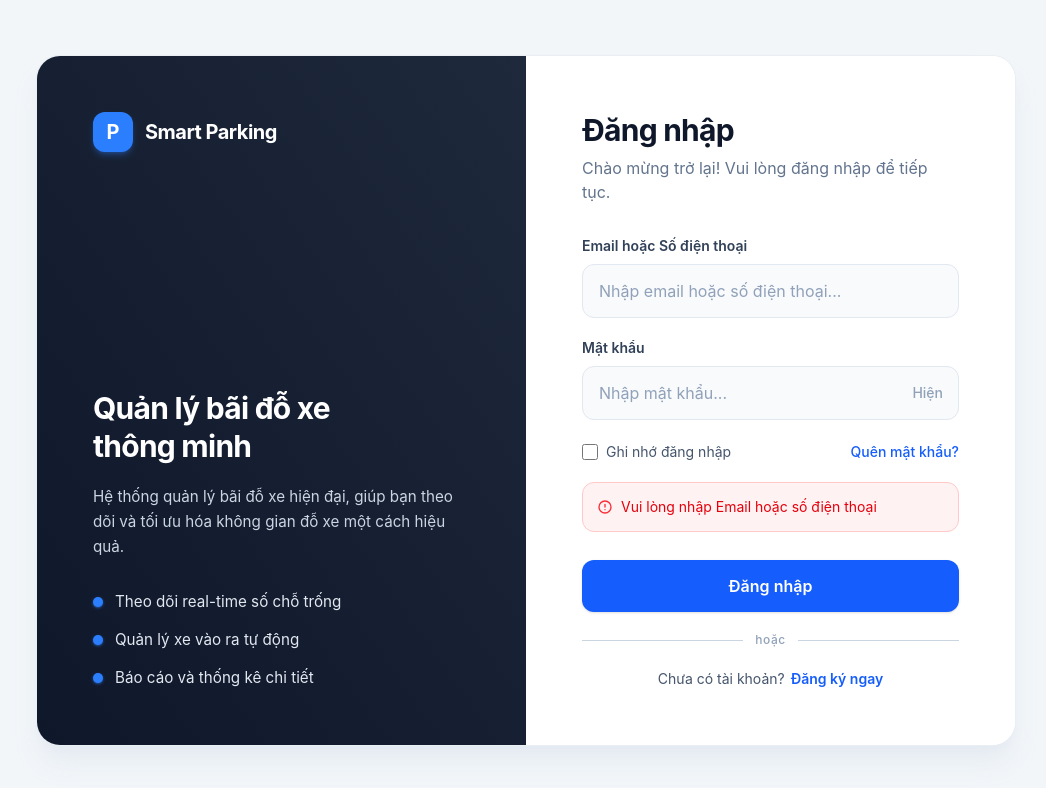
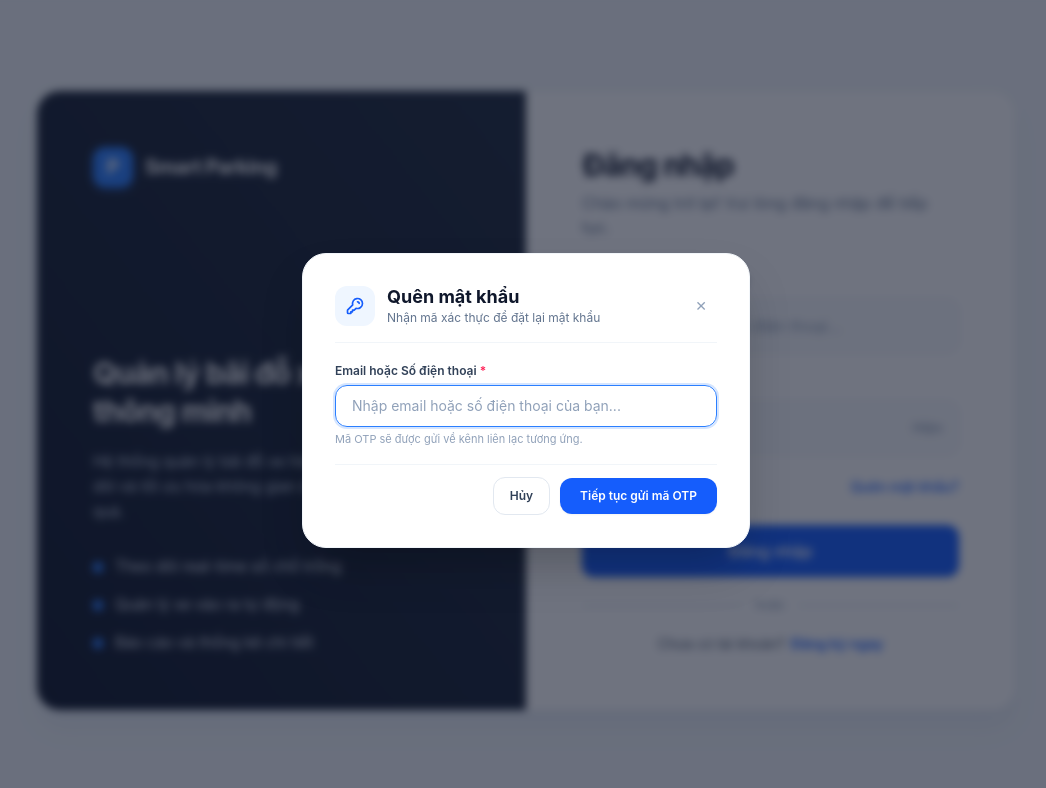
Before and after one commit to quan-ly-bai-dau-xe/parking_management_frontend, a React (Vite) app: page /login in a window 1280 px wide. Both pictures are taken after a click on the button "Quên mật khẩu?". Shown: the top 788 px of the page, without its empty margins (114-1160 px from the left). Built offline with nearby package versions, Linux system fonts and the light colour scheme.

Commit message:
#1 - Thêm modal nhập email sđt khi quên mật khẩu

```diff
--- /dev/null
+++ b/src/components/ForgotPasswordModal.jsx
@@ -0,0 +1,142 @@
+import { useState, useEffect } from "react";
+
+export default function ForgotPasswordModal({
+  isOpen,
+  initialAccount = "",
+  onClose,
+  onSuccess,
+}) {
+  const [account, setAccount] = useState("");
+  const [error, setError] = useState("");
+  const [loading, setLoading] = useState(false);
+
+  useEffect(() => {
+    if (isOpen) {
+      setAccount(initialAccount || "");
+      setError("");
+      setLoading(false);
+    }
+  }, [isOpen, initialAccount]);
+
+  if (!isOpen) return null;
+
+  const handleSubmit = (e) => {
+    e.preventDefault();
+    const cleanAccount = account.trim();
+
+    if (!cleanAccount) {
+      setError("Vui lòng nhập Email hoặc Số điện thoại.");
+      return;
+    }
+
+    setLoading(true);
+    setError("");
+
+    // Giả lập gửi yêu cầu cấp mã xác thực OTP
+    setTimeout(() => {
+      setLoading(false);
+      if (onSuccess) {
+        onSuccess(cleanAccount);
+      }
+    }, 400);
+  };
+
+  return (
+    <div
+      role="dialog"
+      aria-modal="true"
+      className="fixed inset-0 z-50 flex items-center justify-center p-4 bg-slate-900/60 backdrop-blur-xs animate-fadeIn font-sans"
+    >
+      <div className="w-full max-w-md bg-white rounded-3xl shadow-2xl border border-slate-100 overflow-hidden p-6 sm:p-8 animate-in fade-in zoom-in-95 duration-150">
+
+        {/* Header Modal */}
+        <div className="flex items-center justify-between pb-4 border-b border-slate-100">
+          <div className="flex items-center gap-3">
+            <div className="w-10 h-10 rounded-xl bg-blue-50 text-blue-600 flex items-center justify-center shrink-0">
+              <svg className="w-5 h-5" fill="none" stroke="currentColor" viewBox="0 0 24 24">
+                <path strokeLinecap="round" strokeLinejoin="round" strokeWidth="2" d="M15 7a2 2 0 012 2m4 0a6 6 0 01-7.743 5.743L11 17H9v2H7v2H4a1 1 0 01-1-1v-2.586a1 1 0 01.293-.707l5.964-5.964A6 6 0 1121 9z" />
+              </svg>
+            </div>
+            <div>
+              <h3 className="text-lg font-bold text-slate-900 leading-tight">
+                Quên mật khẩu
+              </h3>
+              <p className="text-xs text-slate-500 mt-0.5">
+                Nhận mã xác thực để đặt lại mật khẩu
+              </p>
+            </div>
+          </div>
+
+          <button
+            type="button"
+            onClick={onClose}
+            className="w-8 h-8 rounded-lg text-slate-400 hover:text-slate-600 hover:bg-slate-100 flex items-center justify-center text-sm transition-colors cursor-pointer"
+          >
+            ✕
+          </button>
+        </div>
+
+        {/* Form nhập tài khoản */}
+        <form onSubmit={handleSubmit} className="pt-5 space-y-4">
+          <div>
+            <label
+              htmlFor="forgotAccountInput"
+              className="block text-xs font-semibold text-slate-700 mb-1.5"
+            >
+              Email hoặc Số điện thoại <span className="text-rose-500">*</span>
+            </label>
+            <input
+              type="text"
+              id="forgotAccountInput"
+              value={account}
+              onChange={(e) => {
+                setAccount(e.target.value);
+                if (error) setError("");
+              }}
+              placeholder="Nhập email hoặc số điện thoại của bạn..."
+              autoFocus
+              className="w-full px-4 py-2.5 rounded-xl border border-slate-200 text-xs sm:text-sm text-slate-800 focus:outline-none focus:ring-2 focus:ring-blue-500/20 focus:border-blue-500 transition-all placeholder:text-slate-400"
+            />
+            <span className="block text-[11px] text-slate-400 mt-1">
+              Mã OTP sẽ được gửi về kênh liên lạc tương ứng.
+            </span>
+          </div>
+
+          {error && (
+            <div className="p-3 bg-rose-50 border border-rose-200 text-rose-600 rounded-xl text-xs flex items-center gap-2">
+              <svg className="w-4 h-4 shrink-0 text-rose-500" fill="none" stroke="currentColor" viewBox="0 0 24 24">
+                <path strokeLinecap="round" strokeLinejoin="round" strokeWidth="2" d="M12 8v4m0 4h.01M21 12a9 9 0 11-18 0 9 9 0 0118 0z" />
+              </svg>
+              <span>{error}</span>
+            </div>
+          )}
+
+          <div className="flex items-center justify-end gap-2.5 pt-3 border-t border-slate-100">
+            <button
+              type="button"
+              onClick={onClose}
+              disabled={loading}
+              className="px-4 py-2.5 rounded-xl border border-slate-200 hover:bg-slate-50 text-slate-700 font-semibold text-xs transition-colors cursor-pointer"
+            >
+              Hủy
+            </button>
+            <button
+              type="submit"
+              disabled={loading}
+              className="px-5 py-2.5 rounded-xl bg-blue-600 hover:bg-blue-700 active:bg-blue-800 disabled:bg-blue-400 text-white font-semibold text-xs shadow-xs transition-all flex items-center gap-2 cursor-pointer"
+            >
+              {loading && (
+                <svg className="animate-spin h-3.5 w-3.5 text-white" fill="none" viewBox="0 0 24 24">
+                  <circle className="opacity-25" cx="12" cy="12" r="10" stroke="currentColor" strokeWidth="4" />
+                  <path className="opacity-75" fill="currentColor" d="M4 12a8 8 0 018-8v4a4 4 0 00-4 4H4z" />
+                </svg>
+              )}
+              <span>Tiếp tục gửi mã OTP</span>
+            </button>
+          </div>
+        </form>
+
+      </div>
+    </div>
+  );
+}
--- a/src/pages/LoginPage.jsx
+++ b/src/pages/LoginPage.jsx
@@ -2,6 +2,7 @@ import { useState, useEffect } from "react";
 import { useNavigate, useSearchParams } from "react-router-dom";
 import { authService } from "../services/authService";
 import { ROUTES } from "../config/navigation";
+import ForgotPasswordModal from "../components/ForgotPasswordModal";
 import OtpModal from "../components/OTPModal";
 import ResetPasswordModal from "../components/ResetPasswordModal";
 
@@ -19,11 +20,12 @@ export default function Login() {
   const [submittedStatus, setSubmittedStatus] = useState(null);
   const [notice, setNotice] = useState(null);
 
-  // Quản lý modal
+  // Quản lý modal: 'FORGOT' | 'OTP' | 'RESET' | null
   const [modal, setModal] = useState(null);
+  const [resetAccount, setResetAccount] = useState("");
   const [verifiedOtp, setVerifiedOtp] = useState("");
 
-  // Hỗ trợ tự động đăng nhập khi chạy môi trường dev (qua query param ?account=...&password=...&autologin=1)
+  // Hỗ trợ tự động đăng nhập khi chạy môi trường dev
   useEffect(() => {
     const accParam = searchParams.get("account");
     const pwdParam = searchParams.get("password");
@@ -56,6 +58,7 @@ export default function Login() {
         });
     }
   }, [searchParams, navigate]);
+
   const handleInputChange = (e) => {
     const { name, value, type, checked } = e.target;
     setFormData((prev) => ({
@@ -88,14 +91,12 @@ export default function Login() {
       });
   };
 
+  // Mở modal nhập email/SĐT trực tiếp mà không bắt buộc điền form đăng nhập trước
   const handleOpenForgotPassword = (e) => {
     e.preventDefault();
-    if (!formData.account.trim()) {
-      setErrorMessage("Vui lòng nhập Email hoặc số điện thoại");
-      return;
-    }
     setErrorMessage("");
-    setModal("OTP");
+    setResetAccount(formData.account || ""); // Lấy sẵn nếu người dùng đã gõ, nếu trống vẫn mở bình thường
+    setModal("FORGOT");
   };
 
   return (
@@ -125,10 +126,8 @@ export default function Login() {
 
       {/* Thẻ Container Chính */}
       <div className="w-full max-w-[980px] bg-white rounded-3xl shadow-xl shadow-slate-200/80 border border-slate-200/70 overflow-hidden grid grid-cols-1 md:grid-cols-2 min-h-[580px]">
-
         {/* Panel bên trái */}
         <section className="bg-gradient-to-tr from-[#0F172A] to-[#1E293B] p-8 sm:p-12 lg:p-14 text-white flex flex-col justify-between relative overflow-hidden">
-          {/* Header */}
           <header className="flex items-center gap-3 relative z-10">
             <div className="w-10 h-10 rounded-xl bg-blue-500 flex items-center justify-center font-bold text-xl text-white shadow-md shadow-blue-500/30 select-none">
               P
@@ -138,7 +137,6 @@ export default function Login() {
             </span>
           </header>
 
-          {/* Nội dung chính panel trái */}
           <div className="mt-auto relative z-10 pt-10">
             <h1 className="text-2xl sm:text-3xl font-bold leading-tight tracking-tight mb-5">
               Quản lý bãi đỗ xe<br />thông minh
@@ -147,7 +145,6 @@ export default function Login() {
               Hệ thống quản lý bãi đỗ xe hiện đại, giúp bạn theo dõi và tối ưu hóa không gian đỗ xe một cách hiệu quả.
             </p>
 
-            {/* Danh sách tính năng */}
             <ul className="space-y-4 text-sm sm:text-[0.95rem]">
               <li className="flex items-center gap-3">
                 <span className="w-2.5 h-2.5 rounded-full bg-blue-500 shrink-0 shadow-sm shadow-blue-500/50" />
@@ -168,7 +165,6 @@ export default function Login() {
         {/* Panel bên phải */}
         <section className="bg-white p-8 sm:p-12 lg:p-14 flex flex-col justify-center">
           <div className="w-full max-w-md mx-auto">
-            {/* Header Form */}
             <div className="mb-8">
               <h2 className="text-2xl sm:text-3xl font-bold text-slate-900 tracking-tight mb-2">
                 Đăng nhập
@@ -178,9 +174,7 @@ export default function Login() {
               </p>
             </div>
 
-            {/* Form */}
             <form onSubmit={handleSubmit} className="space-y-5">
-              {/* Nhập account */}
               <div>
                 <label
                   htmlFor="account"
@@ -201,7 +195,6 @@ export default function Login() {
                 />
               </div>
 
-              {/* Nhập password */}
               <div>
                 <label
                   htmlFor="password"
@@ -232,7 +225,6 @@ export default function Login() {
                 </div>
               </div>
 
-              {/* Ghi nhớ và Quên mật khẩu */}
               <div className="flex items-center justify-between text-sm pt-0.5">
                 <div className="flex items-center gap-2 select-none">
                   <input
@@ -253,13 +245,12 @@ export default function Login() {
                 <button
                   type="button"
                   onClick={handleOpenForgotPassword}
-                  className="font-medium text-blue-600 hover:text-blue-700 hover:underline transition-colors focus:outline-none"
+                  className="font-medium text-blue-600 hover:text-blue-700 hover:underline transition-colors focus:outline-none cursor-pointer"
                 >
                   Quên mật khẩu?
                 </button>
               </div>
 
-              {/* Thông báo lỗi nếu có */}
               {errorMessage && (
                 <div className="p-3.5 bg-red-50 border border-red-200 rounded-xl text-red-600 text-sm flex items-center gap-2">
                   <svg
@@ -279,12 +270,11 @@ export default function Login() {
                 </div>
               )}
 
-              {/* Nút Submit */}
               <div className="pt-2">
                 <button
                   type="submit"
                   disabled={loading}
-                  className="w-full py-3.5 px-6 rounded-xl bg-blue-600 hover:bg-blue-700 active:bg-blue-800 disabled:bg-blue-400 text-white font-semibold text-base shadow-sm hover:shadow-md hover:shadow-blue-600/20 active:scale-[0.99] transition-all duration-150 focus:outline-none focus:ring-2 focus:ring-blue-500 focus:ring-offset-2 flex items-center justify-center gap-2"
+                  className="w-full py-3.5 px-6 rounded-xl bg-blue-600 hover:bg-blue-700 active:bg-blue-800 disabled:bg-blue-400 text-white font-semibold text-base shadow-sm hover:shadow-md hover:shadow-blue-600/20 active:scale-[0.99] transition-all duration-150 focus:outline-none focus:ring-2 focus:ring-blue-500 focus:ring-offset-2 flex items-center justify-center gap-2 cursor-pointer"
                 >
                   {loading && (
                     <svg
@@ -312,7 +302,6 @@ export default function Login() {
               </div>
             </form>
 
-            {/* Đường phân cách */}
             <div className="relative my-7 flex items-center justify-center">
               <div className="border-t border-slate-300 w-full" />
               <span className="bg-white px-3 text-xs text-slate-400 font-medium tracking-wider absolute">
@@ -320,12 +309,14 @@ export default function Login() {
               </span>
             </div>
 
-            {/* Chưa có tài khoản */}
             <div className="text-center text-sm text-slate-600">
               Chưa có tài khoản?{" "}
               <a
-                href={ROUTES.REGISTER}
-                onClick={(e) => {e.preventDefault(); navigate(ROUTES.REGISTER);}}
+                href={ROUTES.REGISTER || "/register"}
+                onClick={(e) => {
+                  e.preventDefault();
+                  navigate(ROUTES.REGISTER || "/register");
+                }}
                 className="font-semibold text-blue-600 hover:text-blue-700 hover:underline transition-colors ml-0.5"
               >
                 Đăng ký ngay
@@ -335,10 +326,21 @@ export default function Login() {
         </section>
       </div>
 
-      {/* Quản lý 2 modal độc lập ngoài container chính */}
+      {/* 1. Modal Quên mật khẩu: Nhập Email hoặc Số điện thoại */}
+      <ForgotPasswordModal
+        isOpen={modal === "FORGOT"}
+        initialAccount={resetAccount}
+        onClose={() => setModal(null)}
+        onSuccess={(accountValue) => {
+          setResetAccount(accountValue);
+          setModal("OTP");
+        }}
+      />
+
+      {/* 2. Modal Nhập mã OTP */}
       <OtpModal
         isOpen={modal === "OTP"}
-        account={formData.account}
+        account={resetAccount}
         onClose={() => setModal(null)}
         onSuccess={(otpCode) => {
           setVerifiedOtp(otpCode);
@@ -346,9 +348,10 @@ export default function Login() {
         }}
       />
 
+      {/* 3. Modal Đặt lại mật khẩu mới */}
       <ResetPasswordModal
         isOpen={modal === "RESET"}
-        account={formData.account}
+        account={resetAccount}
         otp={verifiedOtp}
         onClose={() => setModal(null)}
         onSuccess={() => {
```
